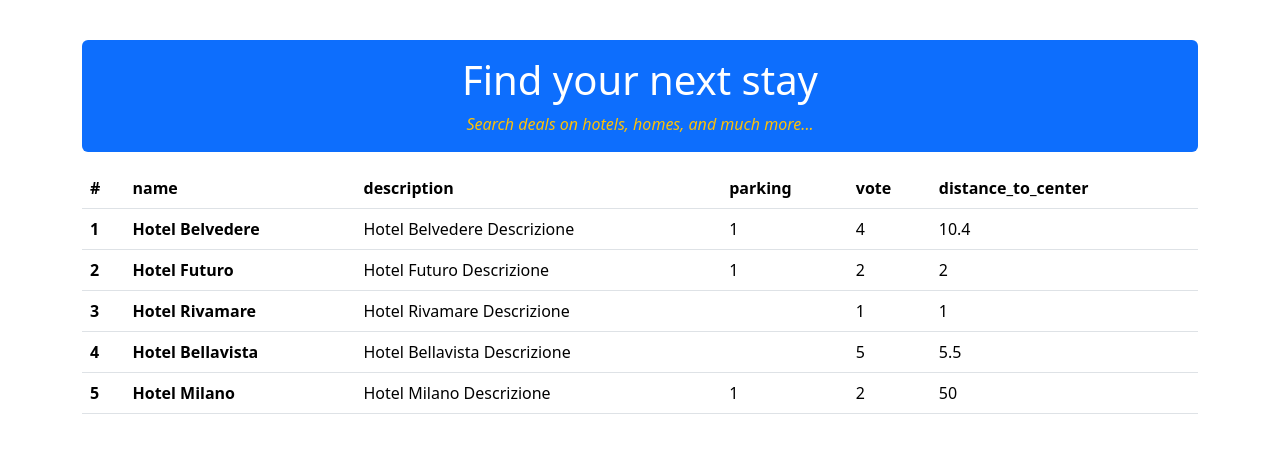
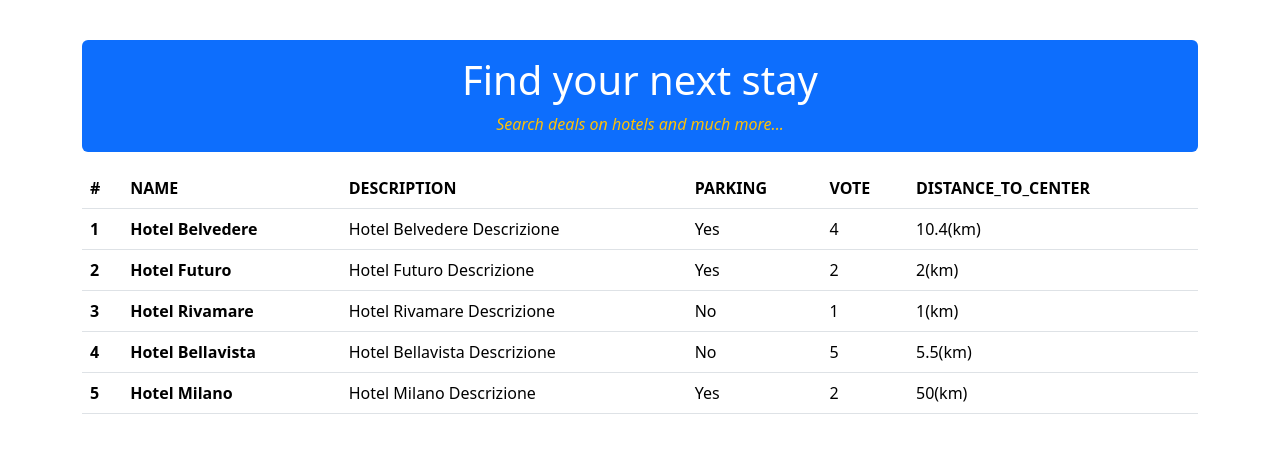
Before and after one commit to orsoli/php-hotel, a PHP site: page / in a window 1280 px wide. Shown: the top 453 px of the page. Run offline with PHP 8.4, Linux system fonts and the light colour scheme; some libraries are stand-ins or nearby versions.

Commit message:
Added validation and ternary for parking converting in 'Yes' or 'No'

```diff
--- a/index.php
+++ b/index.php
@@ -62,38 +62,40 @@ $hotels = [
 
 </head>
 
-<!-- [
-            'name' => 'Hotel Belvedere',
-            'description' => 'Hotel Belvedere Descrizione',
-            'parking' => true,
-            'vote' => 4,
-            'distance_to_center' => 10.4
-        ], -->
-
-
 <body>
     <!-- Container  -->
     <div class='container mx-auto py-4'>
         <!-- header  -->
         <header class="group text-center bg-primary text-white rounded-2 p-3 my-3">
             <h1>Find your next stay</h1>
-            <em class="text-warning">Search deals on hotels, homes, and much more...</em>
+            <em class="text-warning">Search deals on hotels and much more...</em>
         </header>
+        <!-- Main -->
+        <main>
+            <!--Main Validation  -->
+            <?php if($hotels){?>
             <!-- Table details  -->
             <table class="table">
                 <thead>
                     <tr>
                         <th scope="col">#</th>
+                        <!--Table header Validation  -->
+                        <?php if($hotels[0]){?>
+                        <!-- Get the keys in the first array using for head table dinamically  -->
                         <?php foreach(array_keys($hotels[0]) as $key) { ?>
                         <th scope="col">
-                        <?= $key ?>
+                            <?= strtoupper($key) ?>
                         </th>
+                        <?php } ?>
+                        <?php }else{ ?>
+                        <em class="text-danger"><?= "Have no info for table header header" ?></em>
                         <?php } ?>
                     </tr>
                 </thead>
-            <?php foreach($hotels as $key => $hotel){ ?>
                 <tbody>
                     <tr>
+                        <!-- Using keys for the order list body and details of each hotel -->
+                        <?php foreach($hotels as $key => $hotel){ ?>
                         <th scope="row">
                             <?= ($key + 1) ?>
                         </th>
@@ -104,18 +106,24 @@ $hotels = [
                             <?= $hotel["description"] ?>
                         </td>
                         <td>
-                        <?= $hotel["parking"] ?>
+                            <?= $hotel["parking"]? "Yes": "No" ?>
                         </td>
                         <td>
                             <?= $hotel["vote"] ?>
                         </td>
                         <td>
-                        <?= $hotel["distance_to_center"] ?>
+                            <?= $hotel["distance_to_center"] ?>(km)
                         </td>
                     </tr>
                 </tbody>
                 <?php } ?>
             </table>
+            <?php }else{?>
+            <h1 class="text-center text-danger">
+                <?= "You have no data in the Hotels array" ?>
+            </h1>
+            <?php } ?>
+        </main>
     </div>
 </body>
 
```
Also changed, not shown: README.md. Lines whose indentation alone changed are shown as unchanged.
